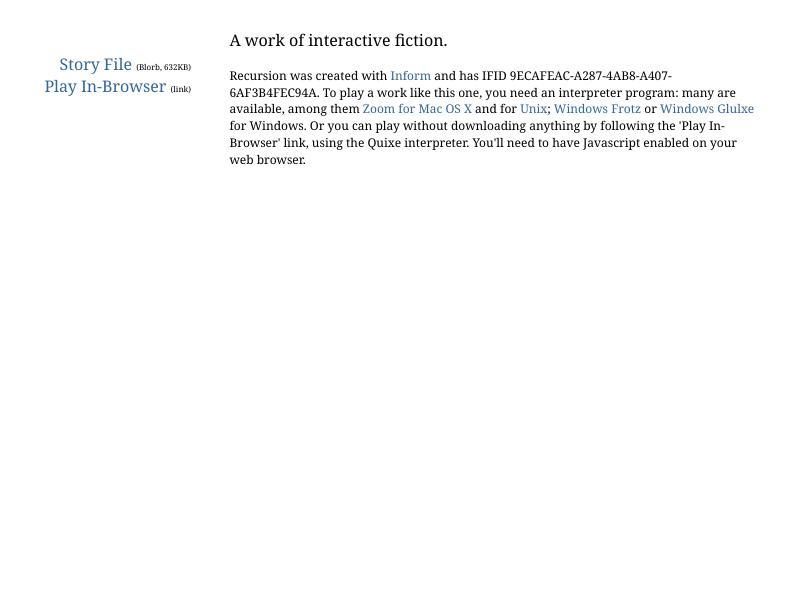
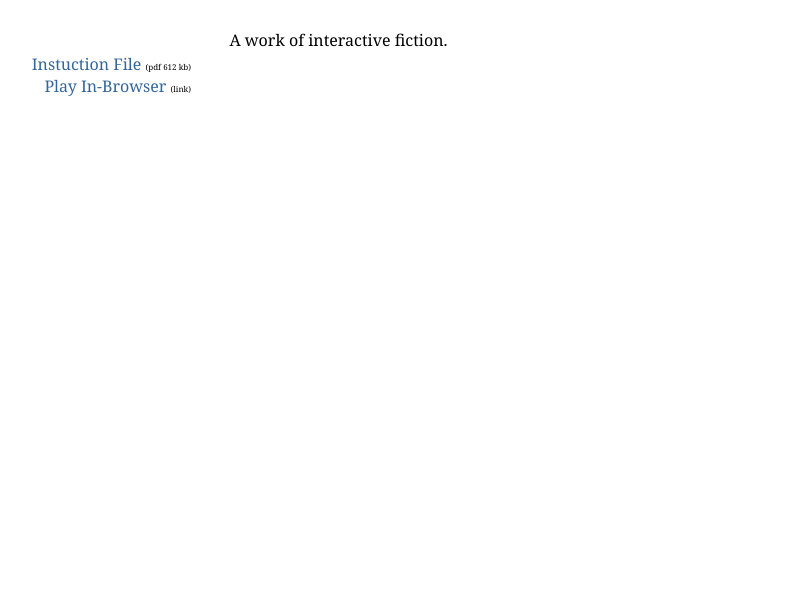
Before and after one commit to NSWildenberg/Recursion, a plain HTML site: page index.html in a window 1280 px wide. Shown: the part 194-800 px from the top of the page, without its empty margins (25-810 px from the left). Drawn offline with Linux system fonts and the light colour scheme.

Commit message:
Update index.html

```diff
--- a/index.html
+++ b/index.html
@@ -17,19 +17,13 @@
 </div>
 <div class="links">
 	<ul>
-	<li><div class="download"><a href="Recursion.gblorb">Story File</a> <span class="filetype">(Blorb,&nbsp;632KB)</span></div></li>
+	<li><div class="download"><a href="IntroductionToIF.pdf">Instuction File</a> <span class="filetype">(pdf 612 kb)</span></div></li>
 	<div class="auxiliary"><li><a href="play.html">Play In-Browser</a> <span class="filetype">(link)</span></li></div>
 	</ul>
 </div>
 
 <div class="about"><span><p>A work of interactive fiction.</p></span></div>
 
-<div class="playinfo">
-	<p>Recursion was created with <a href="http://inform7.com/">Inform</a> and has IFID 9ECAFEAC-A287-4AB8-A407-6AF3B4FEC94A. To play a work like this one, you need an interpreter program: many are available, among them <a href="http://www.logicalshift.demon.co.uk/mac/zoom.html">Zoom
-for Mac OS X</a> and for <a href="http://www.logicalshift.demon.co.uk/unix/zoom/">Unix</a>; <a href="http://freespace.virgin.net/davidk.kinder/frotz.html">Windows Frotz</a> or <a href="http://freespace.virgin.net/davidk.kinder/glulxe.html">Windows Glulxe</a> for Windows.
-Or you can play without downloading anything by following the 'Play In-Browser'
-link, using the Quixe interpreter. You'll need to have Javascript enabled
-on your web browser.</p>
 </div>
 
 </div>
```
